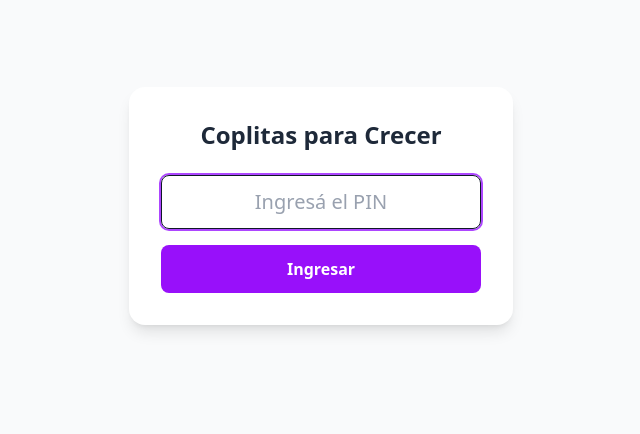
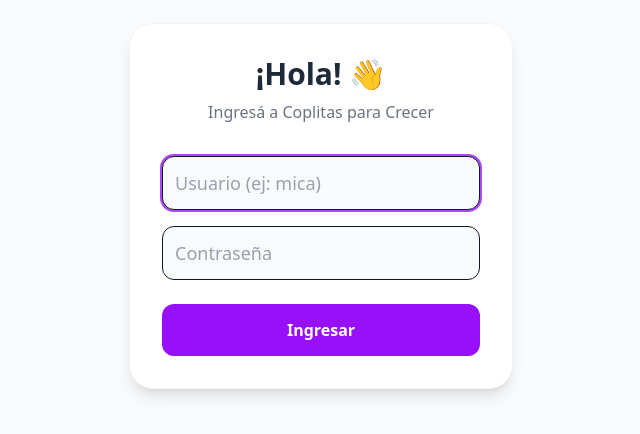
Before and after one commit to santisala23-sys/coplitas-app, a Next.js app: page /login in a window 1280 px wide. Shown: the part 194-628 px from the top of the page, without its empty margins (447-1087 px from the left). Built offline with nearby package versions, Linux system fonts and the light colour scheme; no server answers.

Commit message:
Corregido el modo oscuro en Tailwind v4

```diff
--- a/app/catalogo/page.tsx
+++ b/app/catalogo/page.tsx
@@ -3,6 +3,7 @@
 import { useState, useEffect } from 'react'
 import { supabase } from '@/lib/supabase'
 import SongModal from '../components/SongModal' // IMPORTANTE: Fijate que la ruta ahora usa ../
+import Cookies from 'js-cookie' // <-- AGREGADO PARA LEER EL ROL
 
 export default function CatalogoPage() {
   // Estados para Canciones
@@ -11,11 +12,16 @@
   const [searchTerm, setSearchTerm] = useState('')
   const [loading, setLoading] = useState(true)
 
+  // <-- AGREGADO: Estado para guardar si es ADMIN o USER
+  const [userRole, setUserRole] = useState<string | null>(null)
+
   // Estados para el Modal
   const [isSongModalOpen, setIsSongModalOpen] = useState(false)
   const [cancionEditando, setCancionEditando] = useState<any>(null)
 
   useEffect(() => {
+    // Al cargar la página, leemos el rol del usuario que se logueó
+    setUserRole(Cookies.get('coplitas_role') || 'USER')
     fetchCanciones()
   }, [])
 
@@ -71,14 +77,18 @@
       <div className="mb-6 flex flex-col md:flex-row justify-between items-start md:items-center gap-4 border-b pb-4">
         <div>
           <h1 className="text-3xl font-bold mb-1 text-gray-800">Catálogo de Canciones</h1>
-          <p className="text-gray-600">Gestor de Rondas Infantiles</p>
+          <p className="text-gray-600">Gestor de Canciones</p>
         </div>
+
+        {/* <-- AGREGADO: Solo ADMIN ve el botón de Nueva Canción */}
+        {userRole === 'ADMIN' && (
           <button
             onClick={() => { setCancionEditando(null); setIsSongModalOpen(true); }}
             className="bg-purple-600 hover:bg-purple-700 text-white px-5 py-3 rounded-xl font-semibold shadow-sm transition w-full md:w-auto"
           >
             + Nueva Canción
           </button>
+        )}
       </div>
 
       {loading ? (
@@ -100,12 +110,17 @@
           <div className="grid gap-6">
             {filteredCanciones.map((cancion) => (
               <div key={cancion.id} className="bg-white p-6 rounded-2xl shadow-sm border border-gray-200 relative group">
+
+                {/* <-- AGREGADO: Solo ADMIN ve los botones Editar/Borrar */}
+                {userRole === 'ADMIN' && (
                   <div className="absolute top-4 right-4 flex gap-2">
                     <button onClick={() => { setCancionEditando(cancion); setIsSongModalOpen(true); }} className="p-2 text-blue-600 hover:bg-blue-50 rounded-lg text-sm font-medium transition">Editar</button>
                     <button onClick={() => handleEliminarCancion(cancion.id, cancion.titulo)} className="p-2 text-red-600 hover:bg-red-50 rounded-lg text-sm font-medium transition">Borrar</button>
                   </div>
+                )}
 
-                <h2 className="text-2xl font-semibold mb-3 text-gray-800 pr-32">{cancion.titulo}</h2>
+                {/* Si no es admin le sacamos el padding a la derecha para que quede centrado */}
+                <h2 className={`text-2xl font-semibold mb-3 text-gray-800 ${userRole === 'ADMIN' ? 'pr-32' : ''}`}>{cancion.titulo}</h2>
 
                 <div className="flex flex-col gap-2 mb-4">
                   {cancion.cancion_momento?.length > 0 && (
--- a/app/login/page.tsx
+++ b/app/login/page.tsx
@@ -3,46 +3,74 @@
 import { useState } from 'react'
 import { useRouter } from 'next/navigation'
 import Cookies from 'js-cookie'
+import { supabase } from '@/lib/supabase'
 
 export default function LoginPage() {
-  const [pin, setPin] = useState('')
+  const [username, setUsername] = useState('')
+  const [password, setPassword] = useState('')
   const [error, setError] = useState(false)
+  const [loading, setLoading] = useState(false)
   const router = useRouter()
 
-  const handleSubmit = (e: React.FormEvent) => {
+  const handleSubmit = async (e: React.FormEvent) => {
     e.preventDefault()
+    setLoading(true)
+    setError(false)
 
-    if (pin === process.env.NEXT_PUBLIC_APP_PIN) {
-      Cookies.set('app_pin', pin, { expires: 30 })
+    // Buscamos si el usuario y contraseña coinciden en la base de datos
+    const { data, error: dbError } = await supabase
+      .from('usuarios')
+      .select('*')
+      .eq('username', username.toLowerCase().trim())
+      .eq('password', password)
+      .single()
+
+    if (data && !dbError) {
+      // Guardamos el rol y el nombre para usarlos en el resto de la app
+      Cookies.set('coplitas_role', data.role, { expires: 30 })
+      Cookies.set('coplitas_user', data.username, { expires: 30 })
+      Cookies.remove('app_pin') // Limpiamos el PIN viejo por las dudas
+
       router.push('/')
       router.refresh()
     } else {
       setError(true)
-      setPin('')
     }
+    setLoading(false)
   }
 
   return (
     <div className="min-h-screen flex items-center justify-center bg-gray-50 p-4">
-      <div className="bg-white p-8 rounded-2xl shadow-lg w-full max-w-sm text-center">
+      <div className="bg-white p-8 rounded-3xl shadow-lg w-full max-w-sm text-center border border-gray-100">
 
-        <h1 className="text-2xl font-bold mb-6 text-gray-800">Coplitas para Crecer</h1>
+        <h1 className="text-3xl font-bold mb-2 text-gray-800">¡Hola! 👋</h1>
+        <p className="text-gray-500 mb-8">Ingresá a Coplitas para Crecer</p>
 
         <form onSubmit={handleSubmit} className="flex flex-col gap-4">
           <input
-            type="password"
-            placeholder="Ingresá el PIN"
-            value={pin}
-            onChange={(e) => setPin(e.target.value)}
-            className="border p-3 rounded-lg text-center text-xl focus:outline-none focus:ring-2 focus:ring-purple-500 text-gray-900 placeholder-gray-400"
+            type="text"
+            placeholder="Usuario (ej: mica)"
+            value={username}
+            onChange={(e) => setUsername(e.target.value)}
+            className="border p-3 rounded-xl text-lg focus:outline-none focus:ring-2 focus:ring-purple-500 text-gray-900 placeholder-gray-400 bg-gray-50"
+            required
             autoFocus
           />
-          {error && <p className="text-red-500 text-sm">PIN incorrecto, intentá de nuevo.</p>}
+          <input
+            type="password"
+            placeholder="Contraseña"
+            value={password}
+            onChange={(e) => setPassword(e.target.value)}
+            className="border p-3 rounded-xl text-lg focus:outline-none focus:ring-2 focus:ring-purple-500 text-gray-900 placeholder-gray-400 bg-gray-50"
+            required
+          />
+          {error && <p className="text-red-500 text-sm font-medium">Usuario o contraseña incorrectos.</p>}
           <button
             type="submit"
-            className="bg-purple-600 text-white p-3 rounded-lg font-semibold hover:bg-purple-700 transition"
+            disabled={loading}
+            className="bg-purple-600 text-white p-3.5 rounded-xl font-bold hover:bg-purple-700 transition mt-2 disabled:opacity-50"
           >
-            Ingresar
+            {loading ? 'Ingresando...' : 'Ingresar'}
           </button>
         </form>
       </div>
--- a/app/planis/page.tsx
+++ b/app/planis/page.tsx
@@ -3,17 +3,23 @@
 import { useState, useEffect } from 'react'
 import { supabase } from '@/lib/supabase'
 import PlaniModal from '../components/PlaniModal'
+import Cookies from 'js-cookie' // <-- AGREGADO
 
 export default function PlanisPage() {
   const [planis, setPlanis] = useState<any[]>([])
   const [cancionesParaCatalogo, setCancionesParaCatalogo] = useState<any[]>([])
   const [loading, setLoading] = useState(true)
 
+  // <-- AGREGADO: Estado para el rol
+  const [userRole, setUserRole] = useState<string | null>(null)
+
   // Estados para el Modal de Planis
   const [isPlaniModalOpen, setIsPlaniModalOpen] = useState(false)
   const [planiEditando, setPlaniEditando] = useState<any>(null)
 
   useEffect(() => {
+    // Leemos el rol
+    setUserRole(Cookies.get('coplitas_role') || 'USER')
     fetchData()
   }, [])
 
@@ -81,12 +87,16 @@
           <h1 className="text-3xl font-bold mb-1 text-gray-800">Mis Planis</h1>
           <p className="text-gray-600">Armado y estructura de las rondas</p>
         </div>
+
+        {/* <-- AGREGADO: Solo ADMIN puede armar Planis */}
+        {userRole === 'ADMIN' && (
           <button
             onClick={handleNuevaPlani}
             className="bg-emerald-600 hover:bg-emerald-700 text-white px-5 py-3 rounded-xl font-semibold shadow-sm transition w-full md:w-auto"
           >
             + Armar Nueva Plani
           </button>
+        )}
       </div>
 
       {loading ? (
@@ -96,7 +106,7 @@
           {planis.length === 0 ? (
             <div className="text-center py-16 bg-white border border-dashed border-gray-300 rounded-2xl">
               <p className="text-gray-500 text-lg">No hay planificaciones armadas todavía.</p>
-              <p className="text-gray-400 text-sm mt-2">Creá tu primera plani para estructurar una ronda.</p>
+              {userRole === 'ADMIN' && <p className="text-gray-400 text-sm mt-2">Creá tu primera plani para estructurar una ronda.</p>}
             </div>
           ) : (
             <div className="grid gap-6">
@@ -106,6 +116,9 @@
 
                 return (
                   <div key={plani.id} className="bg-white p-6 rounded-2xl shadow-sm border border-emerald-100 relative group border-t-4 border-t-emerald-500">
+
+                    {/* <-- AGREGADO: Solo ADMIN ve botones Editar/Borrar */}
+                    {userRole === 'ADMIN' && (
                       <div className="absolute top-4 right-4 flex gap-2">
                         <button onClick={() => handleEditarPlani(plani)} className="p-2 text-emerald-600 hover:bg-emerald-50 rounded-lg text-sm font-medium transition">
                           Editar
@@ -114,8 +127,9 @@
                           Borrar
                         </button>
                       </div>
+                    )}
 
-                    <h2 className="text-2xl font-bold mb-1 text-gray-800 pr-32">{plani.titulo}</h2>
+                    <h2 className={`text-2xl font-bold mb-1 text-gray-800 ${userRole === 'ADMIN' ? 'pr-32' : ''}`}>{plani.titulo}</h2>
                     {plani.descripcion && <p className="text-gray-600 mb-6">{plani.descripcion}</p>}
 
                     <div>
```
Lines whose indentation alone changed are shown as unchanged.
